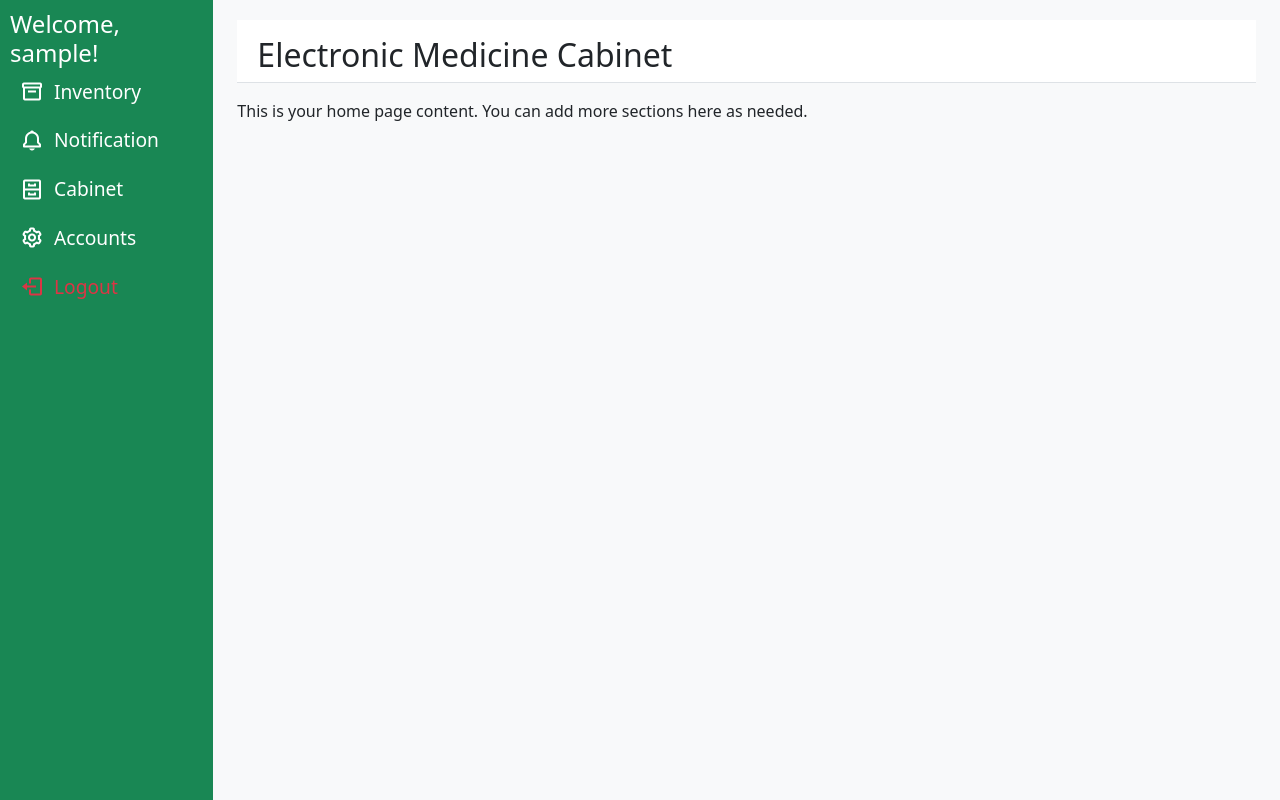
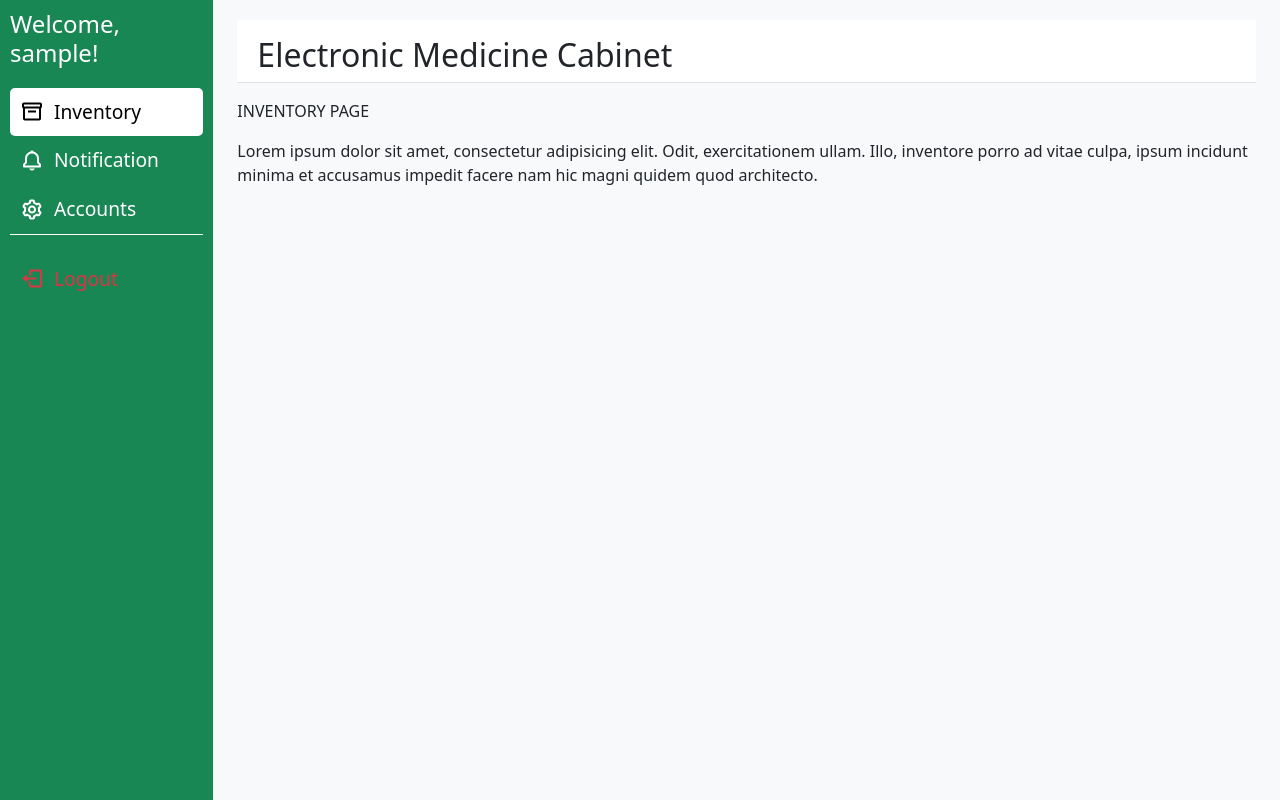
Before and after one commit to MedicineCabinet/Electronic-Medicine-Cabinet, a Flask app: page /home in a window 1280 px wide. Run offline with Flask 3, Linux system fonts and the light colour scheme; the visitor is signed in with stand-in values (Sample User, id 1).

Commit message:
Changing Main Content & Highlighted Keys in Sidebar

```diff
--- a/app.py
+++ b/app.py
@@ -55,7 +55,7 @@ def home():
         if last_activity and (now - last_activity).total_seconds() > 60:  # 1 minute of inactivity
             flash('You have been automatically logged out due to inactivity', 'warning')
             return redirect(url_for('logout'))
-        return render_template('home.html', user=session['user'])
+        return render_template('home.html', user=session['user'], content='inventory.html')
     else:
         return redirect(url_for('login'))
 
@@ -71,6 +71,18 @@ def logout():
     resp.delete_cookie('remember_me')
     return resp
 
+@app.route('/inventory')
+def inventory():
+    return render_template('inventory.html')
+
+@app.route('/notification')
+def notification():
+    return render_template('notification.html')
+
+@app.route('/accounts')
+def accounts():
+    return render_template('accounts.html')
+
 
 if __name__ == '__main__':
     app.run(debug=True)
--- a/static/home_style.css
+++ b/static/home_style.css
@@ -110,3 +110,9 @@ main {
     transition: margin-left 0.3s ease;
     overflow-x: hidden;
 }
+/* Highlight active link for both sidebars */
+.nav-link.active {
+    color: black;
+    background-color: white;
+    border-radius: 5px;
+}
--- a/templates/home.html
+++ b/templates/home.html
@@ -14,33 +14,27 @@
             <!-- Sidebar for large screens -->
             <nav class="col-lg-2 d-none d-lg-block bg-success sidebar">
                 <div class="sidebar-content">
-                    <h2 class="h4 mb-0">Welcome, {{ user }}!</h2>
+                    <h2 class="sidebar-title">Welcome, {{ user }}!</h2>
                     <ul class="nav flex-column">
                         <li class="nav-item">
-                            <a class="nav-link active" href="#">
+                            <a class="nav-link" id="inventory-link" href="javascript:void(0);" onclick="loadContent('inventory', 'inventory-link')">
                                 <i class='bx bx-box'></i>
                                 Inventory
                             </a>
                         </li>
                         <li class="nav-item">
-                            <a class="nav-link" href="#">
+                            <a class="nav-link" id="notification-link" href="javascript:void(0);" onclick="loadContent('notification', 'notification-link')">
                                 <i class='bx bx-bell'></i>
                                 Notification
                             </a>
                         </li>
                         <li class="nav-item">
-                            <a class="nav-link" href="#">
-                                <i class='bx bx-cabinet'></i>
-                                Cabinet
-                            </a>
-                        </li>
-                        <li class="nav-item">
-                            <a class="nav-link" href="#">
+                            <a class="nav-link" id="accounts-link" href="javascript:void(0);" onclick="loadContent('accounts', 'accounts-link')">
                                 <i class='bx bx-cog'></i>
                                 Accounts
                             </a>
                         </li>
-                        <li class="nav-item">
+                        <li class="nav-item sidebar-footer">
                             <a class="nav-link text-danger" href="{{ url_for('logout') }}">
                                 <i class='bx bx-log-out'></i>
                                 Logout
@@ -53,36 +47,30 @@
             <!-- Offcanvas Sidebar for medium and smaller screens -->
             <div class="offcanvas offcanvas-start d-md-none" tabindex="-1" id="offcanvasSidebar" aria-labelledby="offcanvasSidebarLabel">
                 <div class="offcanvas-header">
-                    <h5 class="offcanvas-title" id="offcanvasSidebarLabel">Menu</h5>
+                    <h5 class="offcanvas-title" id="offcanvasSidebarLabel">Welcome, {{ user }}!</h5>
                     <button type="button" class="btn-close" data-bs-dismiss="offcanvas" aria-label="Close"></button>
                 </div>
                 <div class="offcanvas-body">
                     <ul class="nav flex-column">
                         <li class="nav-item">
-                            <a class="nav-link active" href="#">
+                            <a class="nav-link" id="offcanvas-inventory-link" href="javascript:void(0);" onclick="loadContent('inventory', 'inventory-link', 'offcanvas-inventory-link')">
                                 <i class='bx bx-box'></i>
                                 Inventory
                             </a>
                         </li>
                         <li class="nav-item">
-                            <a class="nav-link" href="#">
+                            <a class="nav-link" id="offcanvas-notification-link" href="javascript:void(0);" onclick="loadContent('notification', 'notification-link', 'offcanvas-notification-link')">
                                 <i class='bx bx-bell'></i>
                                 Notification
                             </a>
                         </li>
                         <li class="nav-item">
-                            <a class="nav-link" href="#">
-                                <i class='bx bx-cabinet'></i>
-                                Cabinet
-                            </a>
-                        </li>
-                        <li class="nav-item">
-                            <a class="nav-link" href="#">
+                            <a class="nav-link" id="offcanvas-accounts-link" href="javascript:void(0);" onclick="loadContent('accounts', 'accounts-link', 'offcanvas-accounts-link')">
                                 <i class='bx bx-cog'></i>
                                 Accounts
                             </a>
                         </li>
-                        <li class="nav-item">
+                        <li class="nav-item sidebar-footer">
                             <a class="nav-link text-danger" href="{{ url_for('logout') }}">
                                 <i class='bx bx-log-out'></i>
                                 Logout
@@ -92,25 +80,61 @@
                 </div>
             </div>
 
-            <!-- Main content -->
+            <!-- Main content area -->
             <main class="col-lg-10 ms-sm-auto col-lg-10 px-md-4">
                 <header class="d-flex justify-content-between flex-wrap flex-md-nowrap align-items-center pt-3 pb-2 mb-3 border-bottom">
-                    <!-- Toggler for medium screens and smaller -->
                     <div class="d-lg-none">
                         <button class="navbar-toggler" type="button" data-bs-toggle="offcanvas" data-bs-target="#offcanvasSidebar" aria-controls="offcanvasSidebar">
                             <i class='bx bx-menu navbar-toggler-icon'></i>
                         </button>
                     </div>
-
-                    <!-- App name -->
                     <h1 class="h2 mb-0">Electronic Medicine Cabinet</h1>
                 </header>
-                <p>This is your home page content. You can add more sections here as needed.</p>
+
+                <!-- Load the default content here -->
+                <div id="main-content">
+                    {% include content %}
+                </div>
             </main>
         </div>
     </div>
 
     <script src="https://cdn.jsdelivr.net/npm/bootstrap@5.3.0/dist/js/bootstrap.bundle.min.js"></script>
-    <script src="{{ url_for('static', filename='idleLogout.js') }}"></script> <!-- Include the external JS file -->
+    <script src="{{ url_for('static', filename='idleLogout.js') }}"></script>
+    <script>
+        function loadContent(section, sidebarLinkId, offcanvasLinkId) {
+            // Fetch the new content
+            fetch(`/${section}`)
+                .then(response => response.text())
+                .then(html => {
+                    // Load the new content into the main content area
+                    document.getElementById('main-content').innerHTML = html;
+
+                    // Remove the "active" class from all sidebar links
+                    const sidebarLinks = document.querySelectorAll('.sidebar .nav-link');
+                    sidebarLinks.forEach(link => link.classList.remove('active'));
+
+                    // Remove the "active" class from all offcanvas links
+                    const offcanvasLinks = document.querySelectorAll('.offcanvas-body .nav-link');
+                    offcanvasLinks.forEach(link => link.classList.remove('active'));
+
+                    // Add the "active" class to the clicked sidebar link
+                    if (sidebarLinkId) {
+                        document.getElementById(sidebarLinkId).classList.add('active');
+                    }
+
+                    // Add the "active" class to the clicked offcanvas link
+                    if (offcanvasLinkId) {
+                        document.getElementById(offcanvasLinkId).classList.add('active');
+                    }
+                })
+                .catch(error => console.error('Error loading content:', error));
+        }
+
+        // Automatically load Inventory when the page is first loaded
+        document.addEventListener("DOMContentLoaded", function() {
+            loadContent('inventory', 'inventory-link', 'offcanvas-inventory-link');
+        });
+    </script>
 </body>
 </html>
--- /dev/null
+++ b/templates/inventory.html
@@ -0,0 +1,12 @@
+<!DOCTYPE html>
+<html lang="en">
+<head>
+    <meta charset="UTF-8">
+    <meta name="viewport" content="width=device-width, initial-scale=1.0">
+    <title>Document</title>
+</head>
+<body>
+    <p>INVENTORY PAGE</p>
+    <p>Lorem ipsum dolor sit amet, consectetur adipisicing elit. Odit, exercitationem ullam. Illo, inventore porro ad vitae culpa, ipsum incidunt minima et accusamus impedit facere nam hic magni quidem quod architecto.</p>
+</body>
+</html>
```
Also changed, not shown: desktop.ini (+1 -1 lines), static/desktop.ini (+1 -1 lines), templates/accounts.html (added, +12 -0 lines), templates/desktop.ini (+1 -1 lines), templates/notification.html (added, +12 -0 lines), 4 other files.
